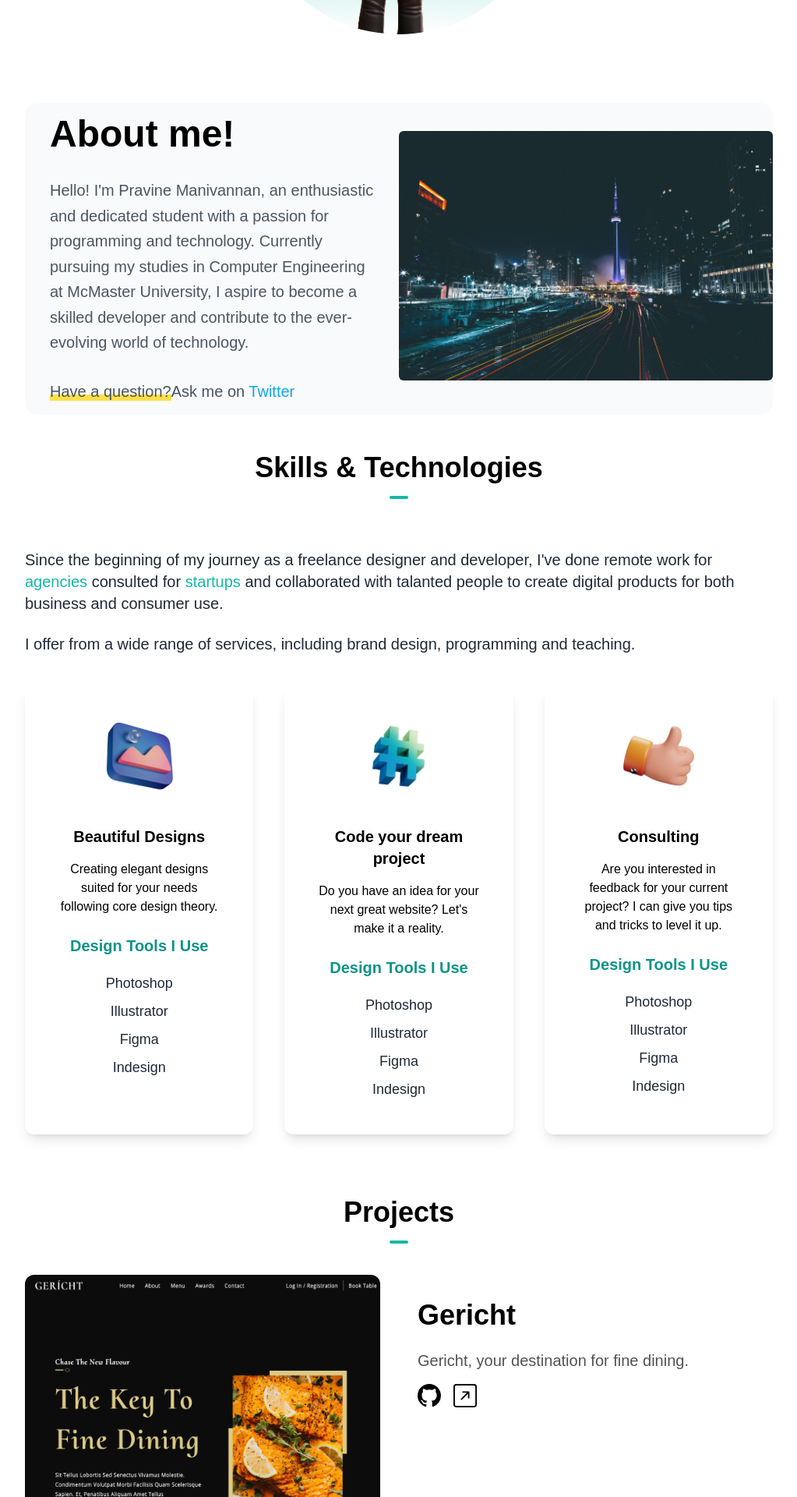
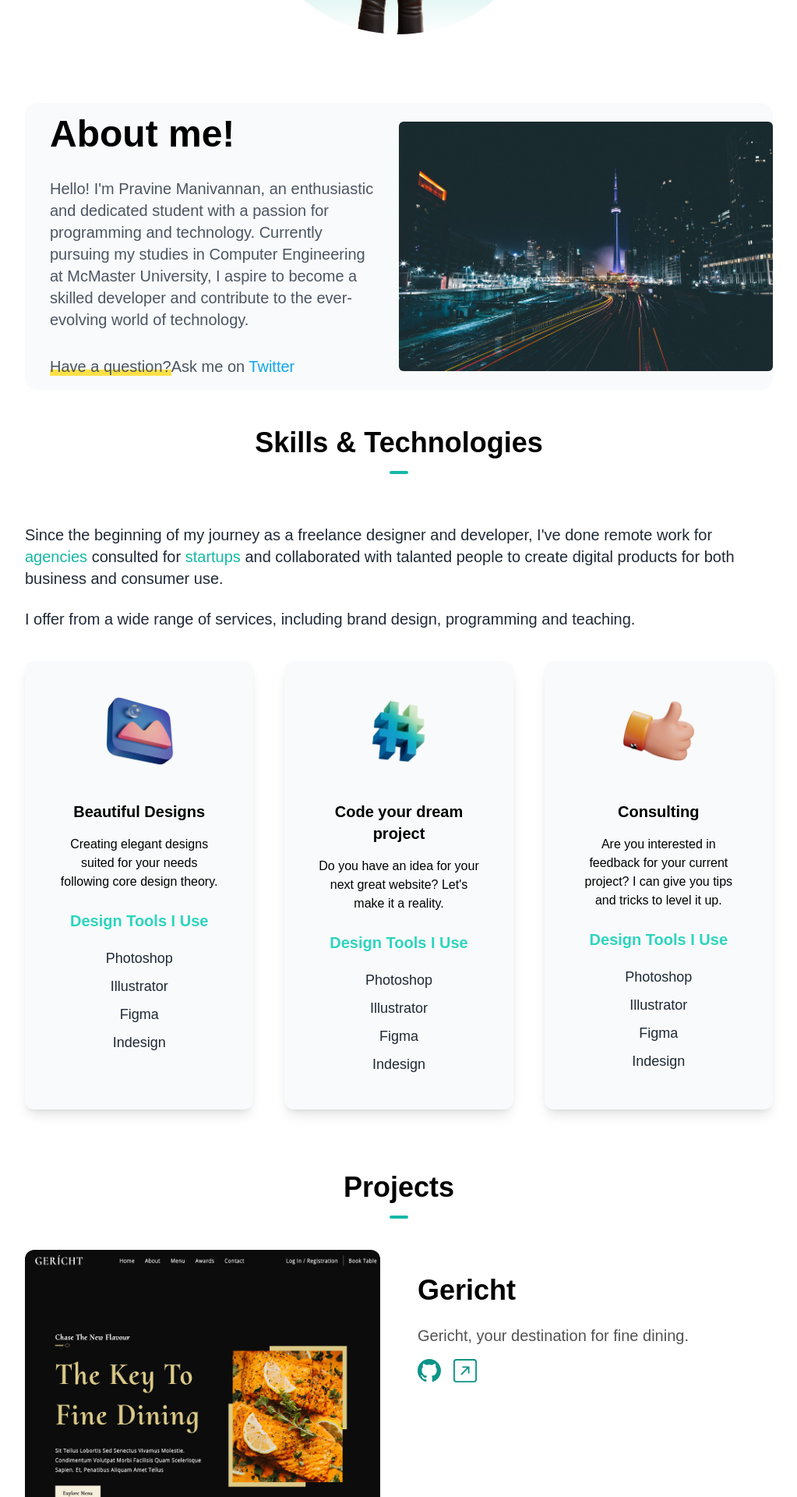
Before and after one commit to pravinemani5545/portfolio, a Next.js app: page / in a window 1280 px wide. Shown: the part 940-2860 px from the top of the page at 78% size, without its empty margins (128-1151 px from the left). Built offline with nearby package versions, Linux system fonts and the light colour scheme.

Commit message:
initial commit

```diff
--- a/pages/index.js
+++ b/pages/index.js
@@ -76,7 +76,7 @@ export default function Home() {
               </li>
               <li>
                 <a
-                  className='bg-gradient-to-r from-cyan-500 text- to-teal-500 text-white px-4 py-2 border-none rounded-md ml-8'
+                  className='bg-gradient-to-r from-cyan-500 to-teal-500 text-white px-4 py-2 border-none rounded-md ml-8'
                   href='#'
                 >
                   Resume
@@ -106,14 +106,14 @@ export default function Home() {
             </div>
           </div>
         </section>
-        <section className='overflow-hidden bg-gray-50 my-12 rounded-2xl'>
+        <section className='overflow-hidden bg-gray-50 my-12 rounded-2xl dark:placeholder-gray-400 dark:bg-gray-800'>
           <div className='mx-auto'>
-            <div className='grid items-center grid-cols-1 md:grid-cols-2'>
-              <div className='justify-start px-8 py-4'>
-                <h2 className='text-3xl font-bold leading-tight text-black sm:text-4xl lg:text-5xl'>
+            <div className='grid items-center grid-cols-1 xl:grid-cols-2'>
+              <div className='px-8 py-4 my-8 xl:my-0'>
+                <h2 className='text-3xl font-bold leading-tight text-black sm:text-3xl lg:text-4xl xl:text-5xl dark:text-white'>
                   About me!
                 </h2>
-                <p className='max-w-2xl mt-3 text-xl leading-relaxed text-gray-600 md:mt-8'>
+                <p className='max-w-2xl mt-3 text-md lg:text-lg xl:text-xl leading-relaxed text-gray-600 md:mt-8 dark:text-white'>
                   Hello! I&apos;m Pravine Manivannan, an enthusiastic and
                   dedicated student with a passion for programming and
                   technology. Currently pursuing my studies in Computer
@@ -122,12 +122,12 @@ export default function Home() {
                   technology.
                 </p>
 
-                <p className='mt-4 text-xl text-gray-600 md:mt-8'>
+                <p className='mt-4 text-md md:text-lg lg:text-xl text-gray-600 md:mt-8 dark:text-white'>
                   <span className='relative inline-block'>
                     <span className='absolute inline-block w-full bottom-0.5 h-2 bg-yellow-300'></span>
                     <span className='relative'> Have a question? </span>
                   </span>
-                  <br className='block sm:hidden' />
+                  <br className='block sm:hidden dark:text-white' />
                   Ask me on{' '}
                   <a
                     href='#'
@@ -139,7 +139,7 @@ export default function Home() {
                 </p>
               </div>
 
-              <div className='relative justify-end'>
+
                 <Image
                   src={toronto}
                   alt=''
@@ -150,7 +150,7 @@ export default function Home() {
                   src='toronto.jpg'
                   alt=''
                 /> */}
-              </div>
+
             </div>
           </div>
         </section>
@@ -174,54 +174,54 @@ export default function Home() {
             </p>
           </div>
           <div className='lg:flex gap-10'>
-            <div className='text-center shadow-lg p-10 rounded-xl my-10  dark:bg-white flex-1'>
+            <div className='bg-gray-50 text-center shadow-lg p-10 rounded-xl my-10  dark:bg-gray-800 flex-1'>
               <Image src={design} width={100} height={100} alt='' />
-              <h3 className='text-xl font-bold pt-8 pb-2  '>
+              <h3 className='text-xl font-bold pt-8 pb-2 dark:text-white'>
                 Beautiful Designs
               </h3>
-              <p className='py-2'>
+              <p className='py-2 dark:text-white'>
                 Creating elegant designs suited for your needs following core
                 design theory.
               </p>
-              <h4 className='py-4 font-bold text-xl text-teal-600'>
+              <h4 className='py-4 font-bold text-xl text-teal-400'>
                 Design Tools I Use
               </h4>
-              <p className='text-gray-800 text-lg py-1'>Photoshop</p>
-              <p className='text-gray-800 text-lg py-1'>Illustrator</p>
-              <p className='text-gray-800 text-lg py-1'>Figma</p>
-              <p className='text-gray-800 text-lg py-1'>Indesign</p>
+              <p className='text-gray-800 dark:text-white text-lg py-1'>Photoshop</p>
+              <p className='text-gray-800 dark:text-white text-lg py-1'>Illustrator</p>
+              <p className='text-gray-800 dark:text-white text-lg py-1'>Figma</p>
+              <p className='text-gray-800 dark:text-white text-lg py-1'>Indesign</p>
             </div>
-            <div className='text-center shadow-lg p-10 rounded-xl my-10 dark:bg-white flex-1'>
+            <div className='bg-gray-50 text-center shadow-lg p-10 rounded-xl my-10 dark:bg-gray-800 flex-1'>
               <Image src={code} width={100} height={100} alt='' />
-              <h3 className='text-xl font-bold pt-8 pb-2 '>
+              <h3 className='text-xl font-bold pt-8 pb-2 dark:text-white'>
                 Code your dream project
               </h3>
-              <p className='py-2'>
+              <p className='py-2 dark:text-white'>
                 Do you have an idea for your next great website? Let&apos;s make
                 it a reality.
               </p>
-              <h4 className='py-4 font-bold text-xl text-teal-600'>
+              <h4 className='py-4 font-bold text-xl text-teal-400'>
                 Design Tools I Use
               </h4>
-              <p className='text-gray-800 text-lg py-1'>Photoshop</p>
-              <p className='text-gray-800 text-lg py-1'>Illustrator</p>
-              <p className='text-gray-800 text-lg py-1'>Figma</p>
-              <p className='text-gray-800 text-lg py-1'>Indesign</p>
+              <p className='text-gray-800 dark:text-white text-lg py-1'>Photoshop</p>
+              <p className='text-gray-800 dark:text-white text-lg py-1'>Illustrator</p>
+              <p className='text-gray-800 dark:text-white text-lg py-1'>Figma</p>
+              <p className='text-gray-800 dark:text-white text-lg py-1'>Indesign</p>
             </div>
-            <div className='text-center shadow-lg p-10 rounded-xl my-10 dark:bg-white flex-1'>
+            <div className='bg-gray-50 text-center shadow-lg p-10 rounded-xl my-10 dark:bg-gray-800 flex-1'>
               <Image src={consulting} width={100} height={100} alt='' />
-              <h3 className='text-xl font-bold pt-8 pb-2 '>Consulting</h3>
-              <p className='py-2'>
+              <h3 className='text-xl font-bold pt-8 pb-2 dark:text-white'>Consulting</h3>
+              <p className='py-2 dark:text-white'>
                 Are you interested in feedback for your current project? I can
                 give you tips and tricks to level it up.
               </p>
-              <h4 className='py-4 font-bold text-xl text-teal-600'>
+              <h4 className='py-4 font-bold text-xl text-teal-400'>
                 Design Tools I Use
               </h4>
-              <p className='text-gray-800 text-lg py-1'>Photoshop</p>
-              <p className='text-gray-800 text-lg py-1'>Illustrator</p>
-              <p className='text-gray-800 text-lg py-1'>Figma</p>
-              <p className='text-gray-800 text-lg py-1'>Indesign</p>
+              <p className='text-gray-800 dark:text-white text-lg py-1'>Photoshop</p>
+              <p className='text-gray-800 dark:text-white text-lg py-1'>Illustrator</p>
+              <p className='text-gray-800 dark:text-white text-lg py-1'>Figma</p>
+              <p className='text-gray-800 dark:text-white text-lg py-1'>Indesign</p>
             </div>
           </div>
         </section>
@@ -258,13 +258,13 @@ export default function Home() {
                           <Link href={project.github} target='_blank'>
                             <BsGithub
                               size={30}
-                              className='hover:-translate-y-1 transition-transform cursor-pointer dark:text-white'
+                              className='text-teal-600 hover:-translate-y-1 transition-transform cursor-pointer dark:text-teal-600'
                             />
                           </Link>
                           <Link href={project.link} target='_blank'>
                             <BsArrowUpRightSquare
                               size={30}
-                              className='hover:-translate-y-1 transition-transform cursor-pointer dark:text-white'
+                              className='text-teal-600 hover:-translate-y-1 transition-transform cursor-pointer dark:text-teal-600'
                             />
                           </Link>
                         </div>
```
